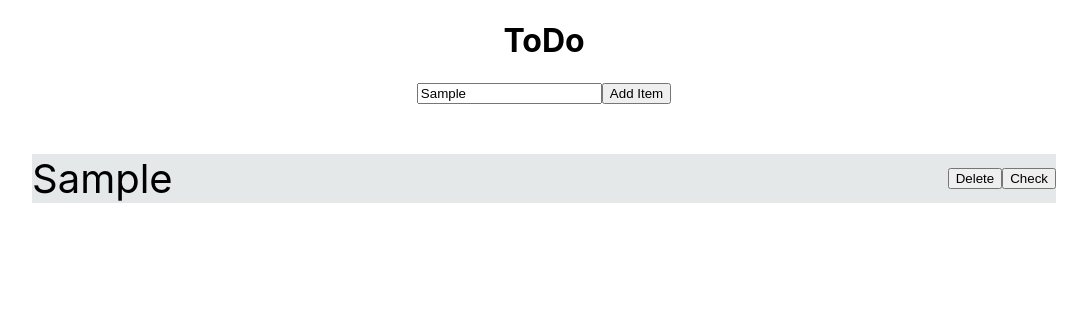
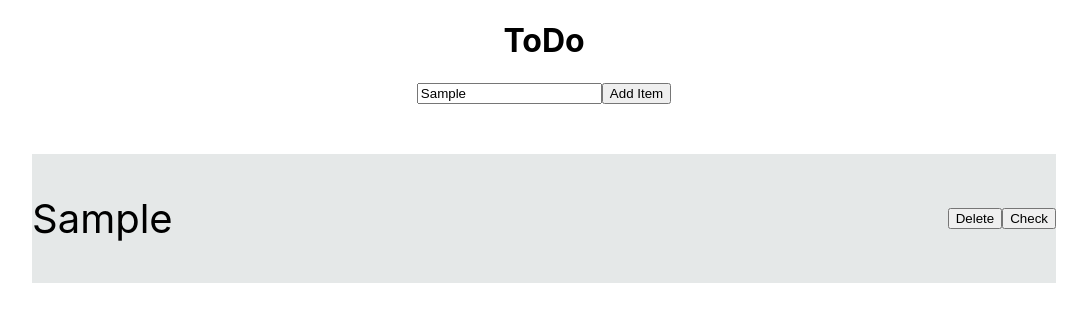
Before and after one commit to marubontan/react_practice, a React (Create React App) app in the folder simple_todo/: page / in a window 1280 px wide. Both pictures are taken after typing "Sample" into the empty fields and a click on the button "Add Item". Shown: the top 322 px of the page, without its empty margins (96-1183 px from the left). Built offline with nearby package versions, Linux system fonts and the light colour scheme.

Commit message:
chcked style sheet

```diff
--- a/simple_todo/src/components/Item.js
+++ b/simple_todo/src/components/Item.js
@@ -3,10 +3,11 @@ import React from 'react';
 import classes from './Item.module.css';
 
 const item = (props) => {
+    const itemStyle = props.checked ? classes.Checked : null;
     return (
-        <div className={classes.Item}>
+        <div className={classes.Item} >
             <div className={classes.Left}>
-                {props.content}
+                <p className={itemStyle}>{props.content}</p>
             </div>
             <div className={classes.Right}>
                 <button onClick={() => { props.deleteItem(props.id) }}>Delete</button>
--- a/simple_todo/src/components/Item.module.css
+++ b/simple_todo/src/components/Item.module.css
@@ -9,7 +9,6 @@
     margin-bottom: 50px;
 }
 
-
 .Item .Left{
     display: flex;
     font-size: 40px;
@@ -17,6 +16,10 @@
     word-break: break-all;
 }
 
+.Item .Checked{
+    text-decoration: line-through;
+}
+
 .Item .Right{
     display: flex;
 }
--- a/simple_todo/src/components/Items.js
+++ b/simple_todo/src/components/Items.js
@@ -4,7 +4,6 @@ import Item from './Item';
 import Aux from '../hoc/Aux';
 
 const items = (props) => {
-    console.log(props)
     return (
         <Aux>
             {props.registeredItems.map((item) => {
```
